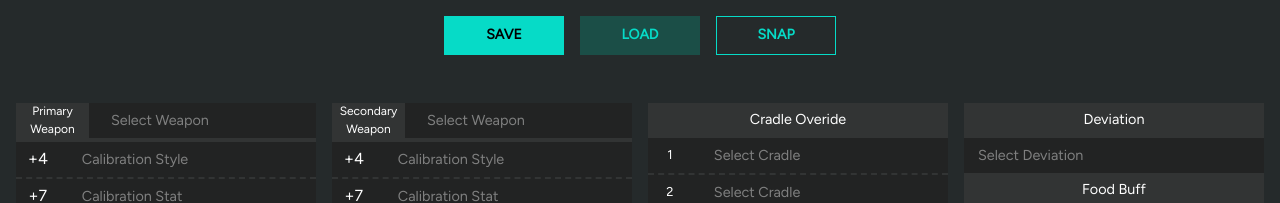
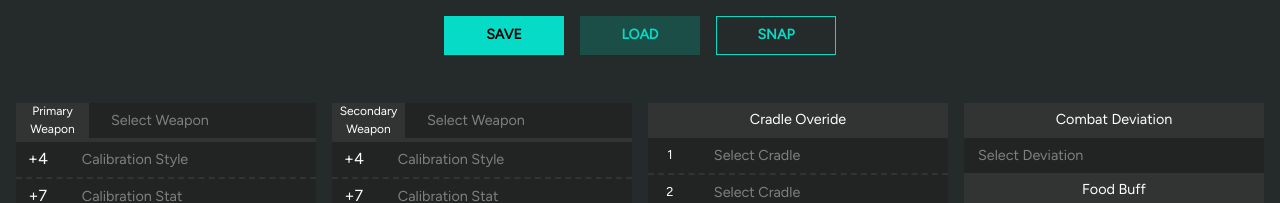
Before and after one commit to ayobad7/once-fragment, a React (Vite) app: page / in a window 1280 px wide. Shown: the top 203 px of the page. Built offline with nearby package versions, Linux system fonts and the light colour scheme.

Commit message:
combat dev

```diff
--- a/src/components/Buff.jsx
+++ b/src/components/Buff.jsx
@@ -66,7 +66,7 @@ const Buff = forwardRef(({ onSave, onLoad }, ref) => {
             height: '35px',
           }}
         >
-          <Typography sx={{ fontSize: '0.9rem' }}>Deviation</Typography>
+          <Typography sx={{ fontSize: '0.9rem' }}>Combat Deviation</Typography>
         </Box>
       </Box>
 
```
